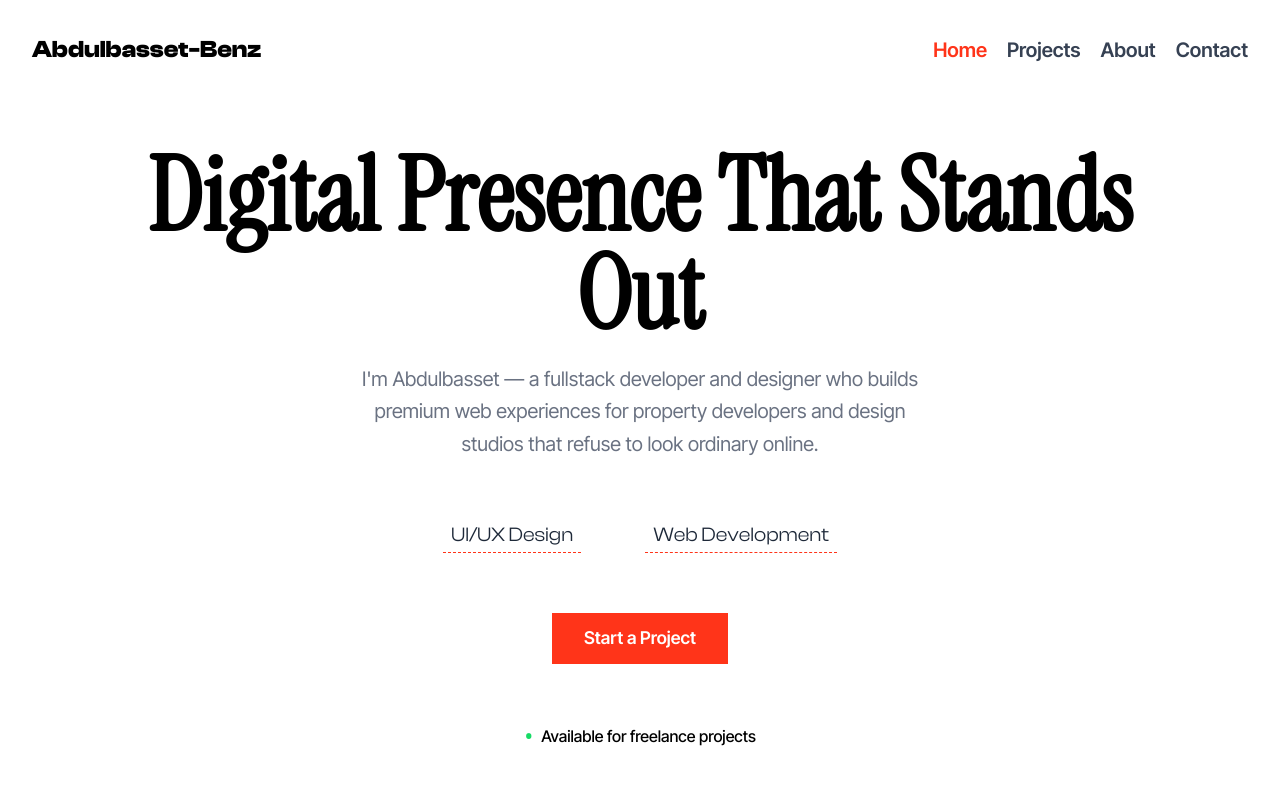
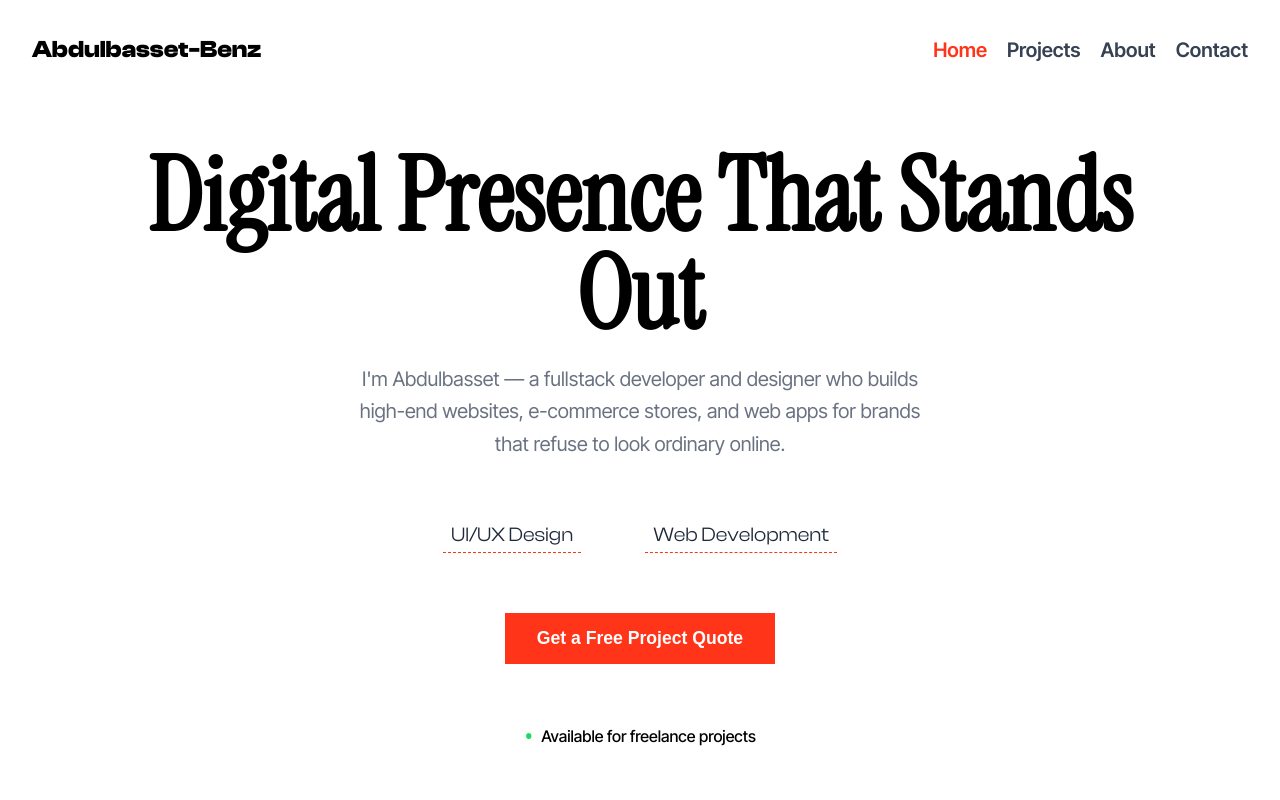
Before and after one commit to abdulbasset-benz/portfolio, a React (Vite) app: page / in a window 1280 px wide. Shown: the top 800 px of the page. Built offline with nearby package versions, Linux system fonts and the light colour scheme; a web font is replaced by a local one.

Commit message:
change the copy of the hero section

```diff
--- a/src/components/Hero.jsx
+++ b/src/components/Hero.jsx
@@ -4,7 +4,6 @@ const Hero = () => {
   return (
     <div className="pt-24 min-h-screen flex items-center">
       <div className="flex flex-col items-center justify-center w-full px-4 sm:px-6 lg:px-8 gap-15 py-12">
-
         {/* Headline + subheadline */}
         <div className="space-y-5 text-center max-w-5xl mx-auto">
           <h1 className="font-instru font-bold capitalize text-center tracking-normal leading-[0.95] text-[clamp(4rem,8vw,10rem)]">
@@ -12,8 +11,8 @@ const Hero = () => {
           </h1>
           <p className="text-center mx-auto max-w-xl font-inter text-[clamp(1rem,2vw,1.25rem)] text-gray-500 leading-relaxed">
             I'm Abdulbasset — a fullstack developer and designer who builds
-            premium web experiences for property developers and design studios
-            that refuse to look ordinary online.
+            high-end websites, e-commerce stores, and web apps for brands that
+            refuse to look ordinary online.
           </p>
         </div>
 
@@ -30,22 +29,23 @@ const Hero = () => {
         {/* CTA */}
         <NavLink
           to="/contact"
-          className="font-inter bg-primary py-3 px-8 text-white font-semibold text-[clamp(0.9rem,1.5vw,1.1rem)] hover:opacity-90 transition-opacity"
+          className="font-clash bg-primary py-3 px-8 text-white font-semibold text-[clamp(0.9rem,1.5vw,1.1rem)] hover:opacity-90 transition-opacity"
         >
-          Start a Project
+          Get a Free Project Quote
         </NavLink>
 
         {/* Availability badge */}
         <div className="flex items-center justify-center gap-2">
           <span className="relative flex items-center justify-center">
             <span className="absolute h-3 w-3 rounded-full bg-[#16db65]/60 animate-ping" />
-            <span className="text-[#16db65] text-2xl leading-none relative z-10">•</span>
+            <span className="text-[#16db65] text-2xl leading-none relative z-10">
+              •
+            </span>
           </span>
           <p className="font-medium font-inter text-[clamp(0.85rem,1.4vw,1rem)]">
             Available for freelance projects
           </p>
         </div>
-
       </div>
     </div>
   );
```
